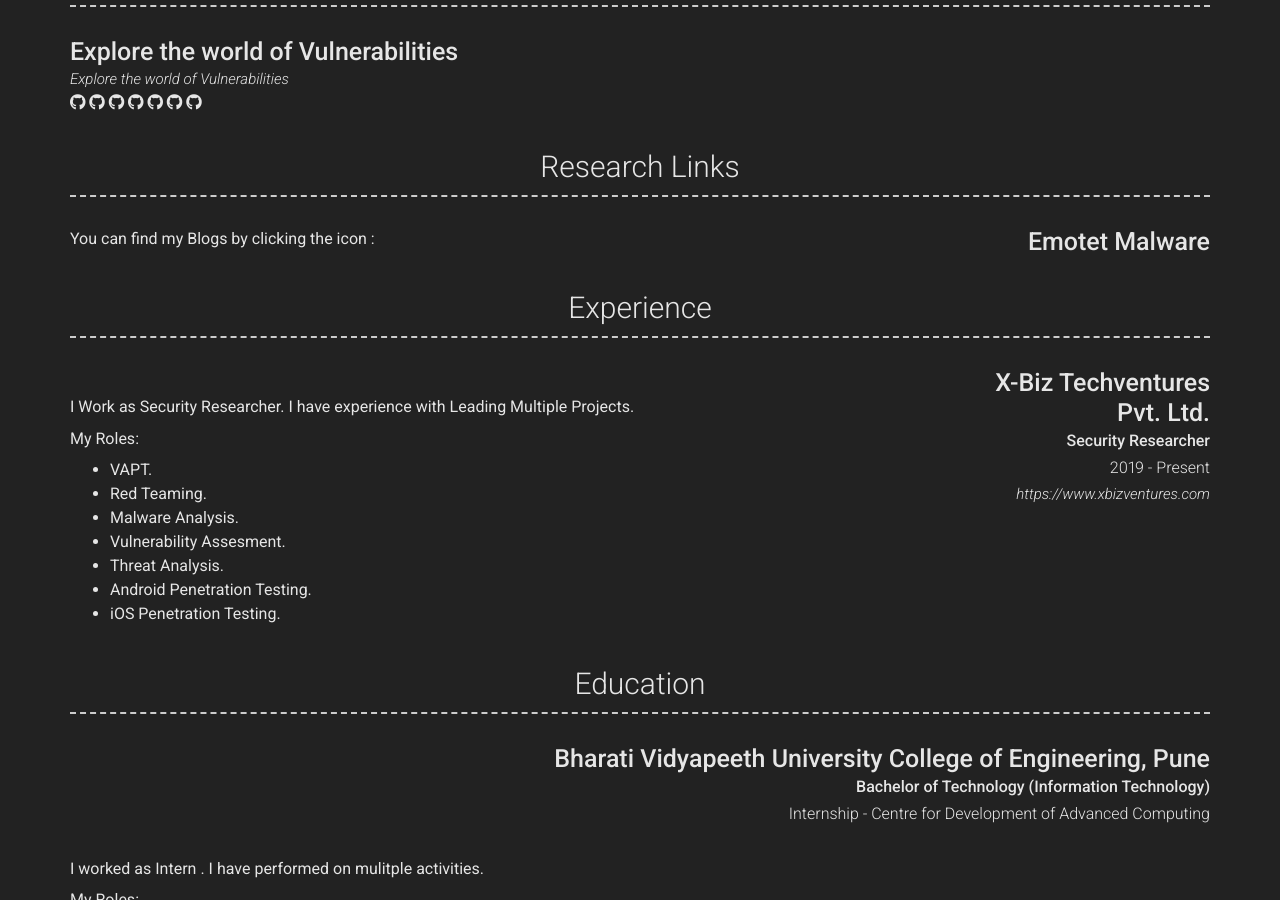
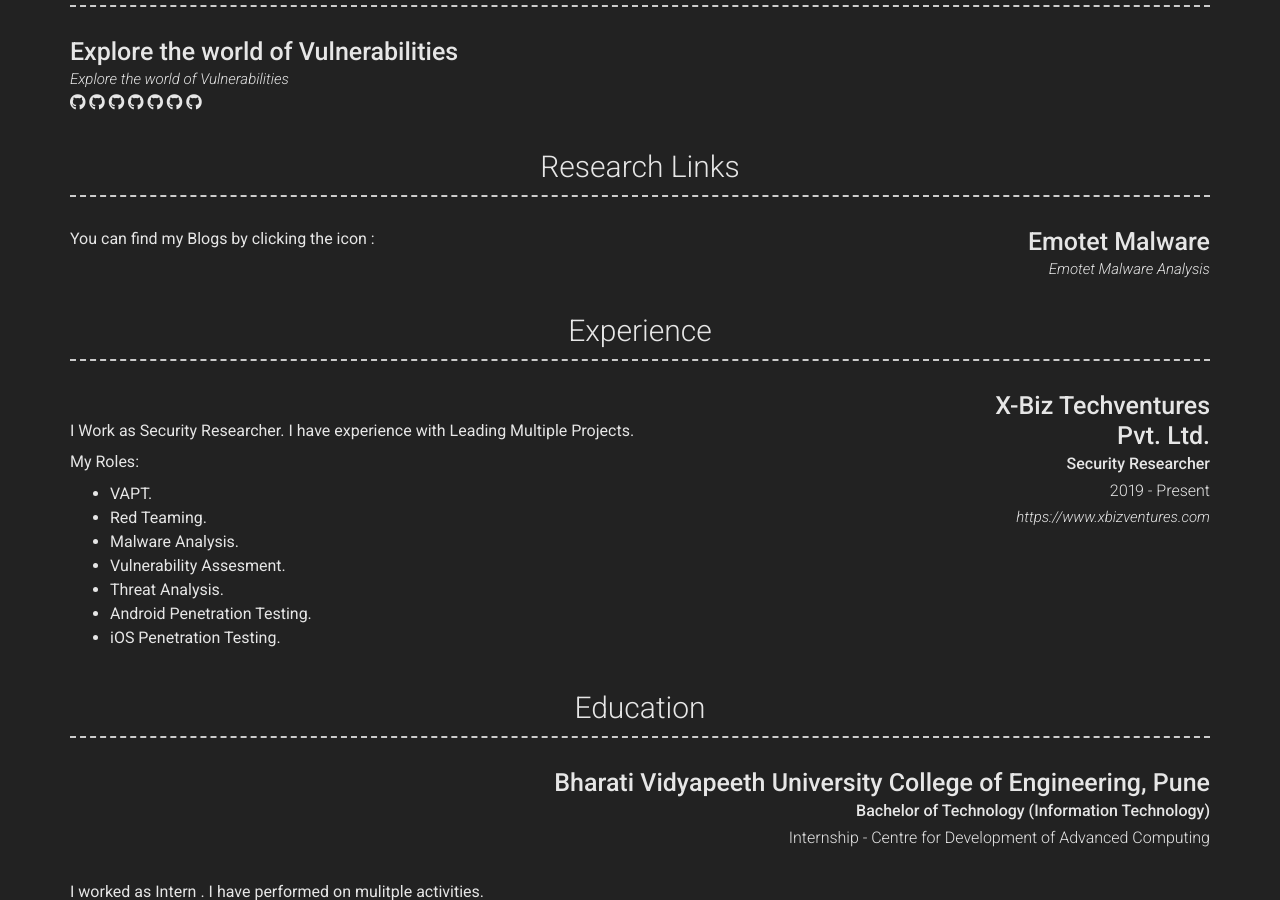
Before and after one commit to yashomer1994/Resume, a Jekyll site: the page built from index.md, in a window 1280 px wide and 900 px high, scrolled down 644 px. Built offline with Jekyll 4.4.1, drawn with Linux system fonts in a browser that asks for light colours; nearby versions of some CDN libraries.

Commit message:
Update _config.yml

```diff
--- a/_config.yml
+++ b/_config.yml
@@ -99,8 +99,8 @@
     content:
       - layout: right
         title: Emotet Malware
-        icon: fab fa-github
-        url: https://yashomer1994.github.io/yash007.github.io/pe/msdos/2021/01/31/Ancillary-Function-Driver.html
+        link: https://yashomer1994.github.io/yash007.github.io/pe/msdos/2021/01/31/Ancillary-Function-Driver.html
+        link_text: Emotet Malware Analysis
         description: | # this will include new lines to allow paragraphs
          You can find my Blogs by clicking the icon :
 
```
